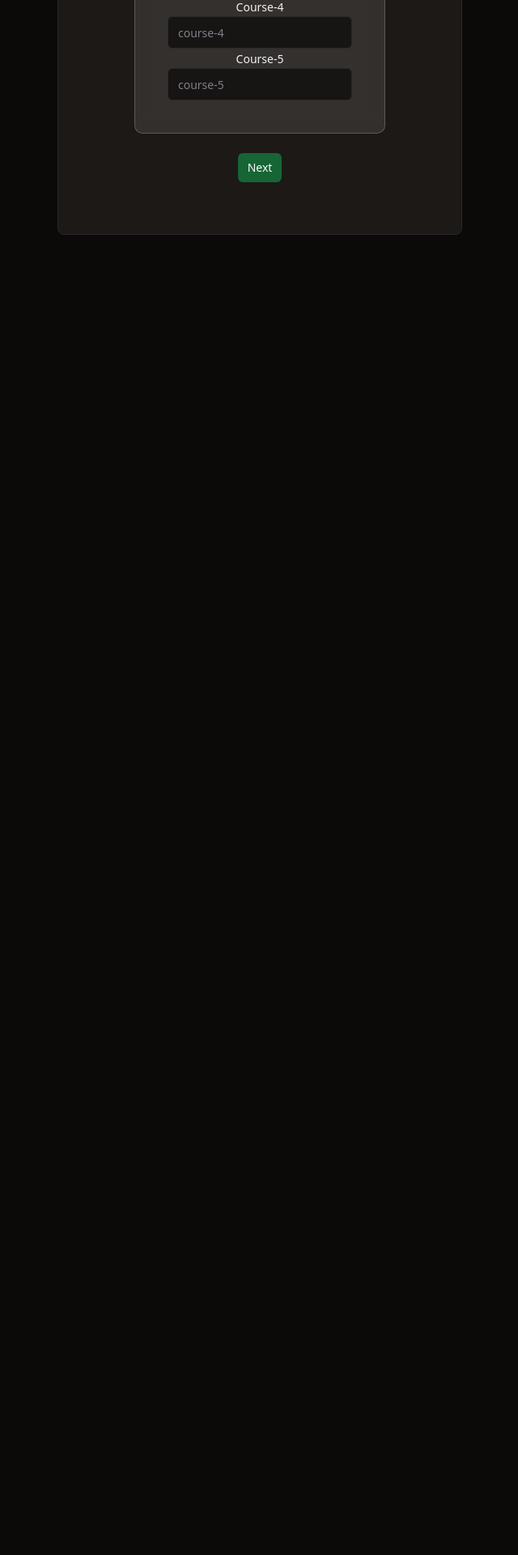
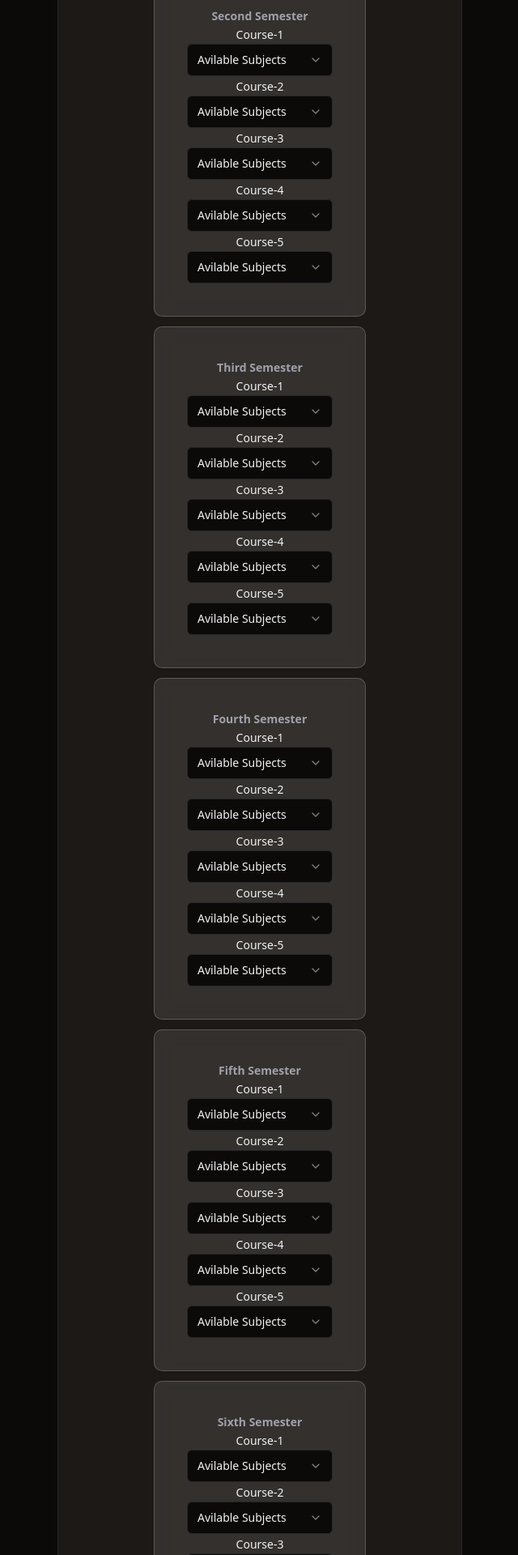
Before and after one commit to JeffinPappachan/Criculam_crafter, a React (Vite) app: page /profile/syllabus/curriculum in a window 1280 px wide. Shown: the part 800-2720 px from the top of the page at 81% size, without its empty margins (319-959 px from the left). Before the commit the page ends 1202 px from the top, so only its background shows below. Built offline with nearby package versions, Linux system fonts and the light colour scheme.

Commit message:
curriculum subject selection

```diff
--- /dev/null
+++ b/src/components/Subjectselection.tsx
@@ -0,0 +1,41 @@
+import React from "react";
+import { DataContext } from "../context/DataContext";
+import { useContext } from "react";
+import {
+  Select,
+  SelectContent,
+  SelectItem,
+  SelectTrigger,
+  SelectValue,
+  SelectGroup,
+  SelectLabel,
+} from "@/components/ui/select";
+
+export function Subjectselection() {
+  const { profile, setProfile } = useContext(DataContext);
+  const handleSelectChange = (event) => {
+    setProfile({ ...profile, years: event.target.value });
+  };
+  return (
+    <Select onChange={handleSelectChange}>
+      <SelectTrigger className="w-[180px]">
+        <SelectValue placeholder="Avilable Subjects" />
+      </SelectTrigger>
+      <SelectContent>
+        <SelectGroup>
+          <SelectLabel>--Choose an option--</SelectLabel>
+          <SelectItem value="IEN1CC01">English 1-IEN1CC01</SelectItem>
+          <SelectItem value="ICSC1CR2">Programming in C-ICSC1CR2</SelectItem>
+          <SelectItem value="ICSC1CR3">
+            Introduction to Computer-ICSC1CR3
+          </SelectItem>
+          <SelectItem value=" ICSC1CR4 ">
+            Database Management Systems-ICSC1CR4
+          </SelectItem>
+          <SelectItem value=" ICSC1CM5">Mathematics I -ICSC1CM5</SelectItem>
+          <SelectItem value="ICSC1CP6">Software Lab I-ICSC1CP6</SelectItem>
+        </SelectGroup>
+      </SelectContent>
+    </Select> // Add closing tag for Select element
+  );
+}
--- a/src/pages/Curriculum.tsx
+++ b/src/pages/Curriculum.tsx
@@ -13,13 +13,13 @@ import {
   CardTitle,
 } from "@/components/ui/card";
 import { InputComponent } from "@/components/InputComponent";
-import { CourseSelect } from "@/components/Courseselect"; // Import the CourseSelect component
+// Import the CourseSelect component
 import { Label } from "@/components/ui/label";
 import { Weight } from "lucide-react";
+import { Subjectselection } from "@/components/Subjectselection";
 const Curriculum = () => {
   const { profile, setProfile } = useContext(DataContext);
   // const [years, setYears] = useState(0);
-  const semesters = profile.years * 2;
 
   return (
     <div className="w-screen p-20 flex flex-col items-center justify-center">
@@ -44,15 +44,6 @@ const Curriculum = () => {
               }
             /> */}
 
-            <Input disabled type="text" placeholder="MG University" />
-            <Input
-              disabled
-              type="text"
-              placeholder="Bharata Mata College,Thrikkakara"
-            />
-            <CourseSelect />
-
-            <Input disabled type="text" value={`Semesters: ${semesters}`} />
             <Card
               style={{
                 background: "rgba(255, 255, 255, 0.1)",
@@ -66,15 +57,176 @@ const Curriculum = () => {
                 First Semester
               </CardDescription>
               <Label htmlFor="course1">Course-1</Label>
-              <Input disabled type="text" placeholder="course-1" />
+              <Subjectselection />
               <Label htmlFor="course2">Course-2</Label>
-              <Input disabled type="text" placeholder="course-2" />
+              <Subjectselection />
               <Label htmlFor="course3">Course-3</Label>
-              <Input disabled type="text" placeholder="course-3" />
+              <Subjectselection />
               <Label htmlFor="course4">Course-4</Label>
-              <Input disabled type="text" placeholder="course-4" />
+              <Subjectselection />
               <Label htmlFor="course5">Course-5</Label>
-              <Input disabled type="text" placeholder="course-5" />
+              <Subjectselection />
+            </Card>
+            <Card
+              style={{
+                background: "rgba(255, 255, 255, 0.1)",
+                backdropFilter: "blur(10px)",
+                borderRadius: "10px",
+                border: "1px solid rgba(255, 255, 255, 0.2)",
+                padding: "40px",
+              }}
+            >
+              <CardDescription style={{ fontWeight: "bold" }}>
+                Second Semester
+              </CardDescription>
+              <Label htmlFor="course1">Course-1</Label>
+              <Subjectselection />
+              <Label htmlFor="course2">Course-2</Label>
+              <Subjectselection />
+              <Label htmlFor="course3">Course-3</Label>
+              <Subjectselection />
+              <Label htmlFor="course4">Course-4</Label>
+              <Subjectselection />
+              <Label htmlFor="course5">Course-5</Label>
+              <Subjectselection />
+            </Card>
+            <Card
+              style={{
+                background: "rgba(255, 255, 255, 0.1)",
+                backdropFilter: "blur(10px)",
+                borderRadius: "10px",
+                border: "1px solid rgba(255, 255, 255, 0.2)",
+                padding: "40px",
+              }}
+            >
+              <CardDescription style={{ fontWeight: "bold" }}>
+                Third Semester
+              </CardDescription>
+              <Label htmlFor="course1">Course-1</Label>
+              <Subjectselection />
+              <Label htmlFor="course2">Course-2</Label>
+              <Subjectselection />
+              <Label htmlFor="course3">Course-3</Label>
+              <Subjectselection />
+              <Label htmlFor="course4">Course-4</Label>
+              <Subjectselection />
+              <Label htmlFor="course5">Course-5</Label>
+              <Subjectselection />
+            </Card>
+            <Card
+              style={{
+                background: "rgba(255, 255, 255, 0.1)",
+                backdropFilter: "blur(10px)",
+                borderRadius: "10px",
+                border: "1px solid rgba(255, 255, 255, 0.2)",
+                padding: "40px",
+              }}
+            >
+              <CardDescription style={{ fontWeight: "bold" }}>
+                Fourth Semester
+              </CardDescription>
+              <Label htmlFor="course1">Course-1</Label>
+              <Subjectselection />
+              <Label htmlFor="course2">Course-2</Label>
+              <Subjectselection />
+              <Label htmlFor="course3">Course-3</Label>
+              <Subjectselection />
+              <Label htmlFor="course4">Course-4</Label>
+              <Subjectselection />
+              <Label htmlFor="course5">Course-5</Label>
+              <Subjectselection />
+            </Card>
+            <Card
+              style={{
+                background: "rgba(255, 255, 255, 0.1)",
+                backdropFilter: "blur(10px)",
+                borderRadius: "10px",
+                border: "1px solid rgba(255, 255, 255, 0.2)",
+                padding: "40px",
+              }}
+            >
+              <CardDescription style={{ fontWeight: "bold" }}>
+                Fifth Semester
+              </CardDescription>
+              <Label htmlFor="course1">Course-1</Label>
+              <Subjectselection />
+              <Label htmlFor="course2">Course-2</Label>
+              <Subjectselection />
+              <Label htmlFor="course3">Course-3</Label>
+              <Subjectselection />
+              <Label htmlFor="course4">Course-4</Label>
+              <Subjectselection />
+              <Label htmlFor="course5">Course-5</Label>
+              <Subjectselection />
+            </Card>
+            <Card
+              style={{
+                background: "rgba(255, 255, 255, 0.1)",
+                backdropFilter: "blur(10px)",
+                borderRadius: "10px",
+                border: "1px solid rgba(255, 255, 255, 0.2)",
+                padding: "40px",
+              }}
+            >
+              <CardDescription style={{ fontWeight: "bold" }}>
+                Sixth Semester
+              </CardDescription>
+              <Label htmlFor="course1">Course-1</Label>
+              <Subjectselection />
+              <Label htmlFor="course2">Course-2</Label>
+              <Subjectselection />
+              <Label htmlFor="course3">Course-3</Label>
+              <Subjectselection />
+              <Label htmlFor="course4">Course-4</Label>
+              <Subjectselection />
+              <Label htmlFor="course5">Course-5</Label>
+              <Subjectselection />
+            </Card>
+            <Card
+              style={{
+                background: "rgba(255, 255, 255, 0.1)",
+                backdropFilter: "blur(10px)",
+                borderRadius: "10px",
+                border: "1px solid rgba(255, 255, 255, 0.2)",
+                padding: "40px",
+              }}
+            >
+              <CardDescription style={{ fontWeight: "bold" }}>
+                Seventh Semester
+              </CardDescription>
+              <Label htmlFor="course1">Course-1</Label>
+              <Subjectselection />
+              <Label htmlFor="course2">Course-2</Label>
+              <Subjectselection />
+              <Label htmlFor="course3">Course-3</Label>
+              <Subjectselection />
+              <Label htmlFor="course4">Course-4</Label>
+              <Subjectselection />
+              <Label htmlFor="course5">Course-5</Label>
+              <Subjectselection />
+            </Card>
+            <Card
+              style={{
+                background: "rgba(255, 255, 255, 0.1)",
+                backdropFilter: "blur(10px)",
+                borderRadius: "10px",
+                border: "1px solid rgba(255, 255, 255, 0.2)",
+                padding: "40px",
+              }}
+            >
+              <CardDescription style={{ fontWeight: "bold" }}>
+                Eight Semester
+              </CardDescription>
+              <Label htmlFor="course1">Course-1</Label>
+              <Subjectselection />
+              <Label htmlFor="course2">Course-2</Label>
+              <Subjectselection />
+              <Label htmlFor="course3">Course-3</Label>
+              <Subjectselection />
+              <Label htmlFor="course4">Course-4</Label>
+              <Subjectselection />
+              <Label htmlFor="course5">Course-5</Label>
+              <Subjectselection />
             </Card>
           </div>
         </CardContent>
--- a/src/pages/Layout.tsx
+++ b/src/pages/Layout.tsx
@@ -42,13 +42,7 @@ const Layout = () => {
               <Label className="font-extrabold">Profile</Label>
             </Link>
           </Button>
-          {show && (
-            <Button size="sm">
-              <Link to="/profile/syllabus">
-                <Label className="font-extrabold">Syllabus</Label>
-              </Link>
-            </Button>
-          )}
+
           <Button size="sm">
             <Link to="overview">
               <Label className="font-extrabold">Overview</Label>
--- a/src/pages/Syllabus.tsx
+++ b/src/pages/Syllabus.tsx
@@ -12,9 +12,11 @@ import {
   CardTitle,
 } from "@/components/ui/card";
 import { InputComponent } from "@/components/InputComponent";
+import { CourseSelect } from "@/components/Courseselect";
 
 const Academicdeatils = () => {
   const { profile, setProfile } = useContext(DataContext);
+  const semesters = profile.years * 2;
   return (
     <div className="w-screen p-20 flex flex-col items-center justify-center">
       <Card className="p-10 w-[90%] max-w-[500px]">
@@ -127,6 +129,15 @@ const Academicdeatils = () => {
                 })
               }
             />
+            <Input disabled type="text" placeholder="MG University" />
+            <Input
+              disabled
+              type="text"
+              placeholder="Bharata Mata College,Thrikkakara"
+            />
+            <CourseSelect />
+
+            {/* <Input disabled type="text" value={`Semesters: ${semesters}`} /> */}
           </div>
         </CardContent>
         <CardFooter className="flex justify-center">
```
